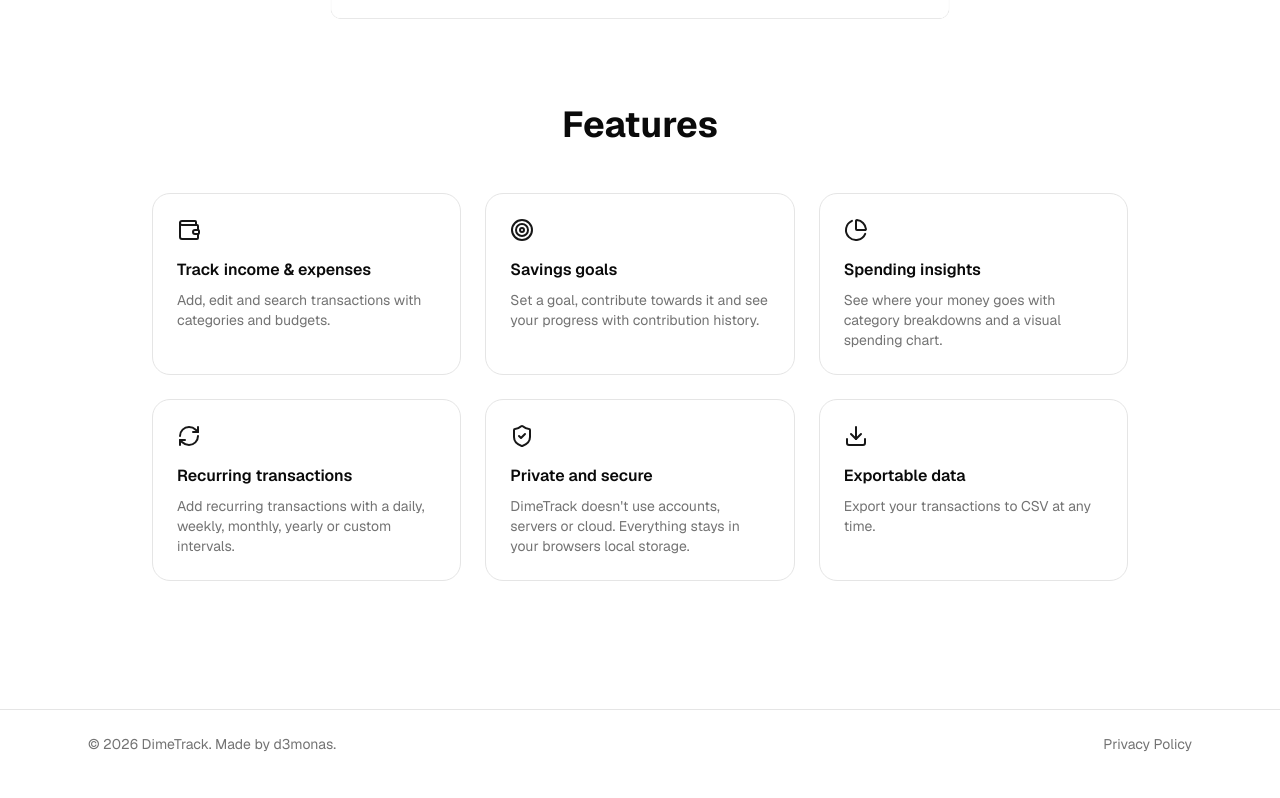
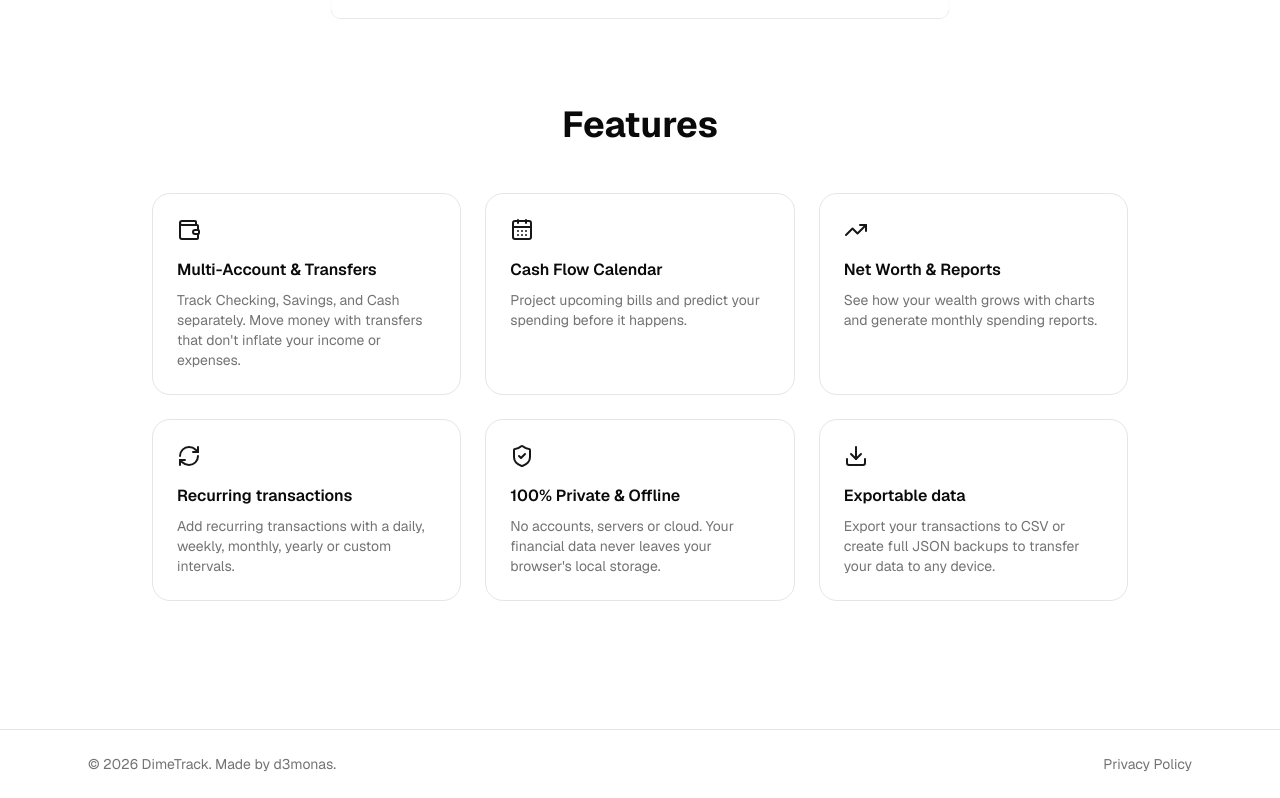
Before and after one commit to d3monas/DimeTrack, a Next.js app: page / in a window 1280 px wide. Shown: the part 966-1764 px from the top of the page. Built offline with nearby package versions, Linux system fonts and the light colour scheme.

Commit message:
feat: update landing page features

```diff
--- a/app/page.tsx
+++ b/app/page.tsx
@@ -3,7 +3,7 @@
 import Link from "next/link"
 import Image from "next/image"
 import { Button } from "@/components/ui/button"
-import { Wallet, Target, PieChart, RefreshCw, ShieldCheck, Download } from "lucide-react"
+import { Wallet, Target, PieChart, RefreshCw, ShieldCheck, Download, CalendarDays, TrendingUp } from "lucide-react"
 import { ThemeToggle } from "@/components/theme-provider"
 import { useState, useEffect } from "react"
 import { useTheme } from "next-themes"
@@ -11,18 +11,18 @@ import { useTheme } from "next-themes"
 const features = [
     {
         icon: Wallet,
-        title: "Track income & expenses",
-        description: "Add, edit and search transactions with categories and budgets."
+        title: "Multi-Account & Transfers",
+        description: "Track Checking, Savings, and Cash separately. Move money with transfers that don't inflate your income or expenses."
     },
     {
-        icon: Target,
-        title: "Savings goals",
-        description: "Set a goal, contribute towards it and see your progress with contribution history."
+        icon: CalendarDays,
+        title: "Cash Flow Calendar",
+        description: "Project upcoming bills and predict your spending before it happens."
     },
     {
-        icon: PieChart,
-        title: "Spending insights",
-        description: "See where your money goes with category breakdowns and a visual spending chart."
+        icon: TrendingUp,
+        title: "Net Worth & Reports",
+        description: "See how your wealth grows with charts and generate monthly spending reports."
     },
     {
         icon: RefreshCw,
@@ -31,13 +31,13 @@ const features = [
     },
     {
         icon: ShieldCheck,
-        title: "Private and secure",
-        description: "DimeTrack doesn't use accounts, servers or cloud. Everything stays in your browsers local storage."
+        title: "100% Private & Offline",
+        description: "No accounts, servers or cloud. Your financial data never leaves your browser's local storage."
     },
     {
         icon: Download,
         title: "Exportable data",
-        description: "Export your transactions to CSV at any time."
+        description: "Export your transactions to CSV or create full JSON backups to transfer your data to any device."
     }
 ]
 
```
Also changed, not shown: public/dashboard-dark.png, public/dashboard-dark3.png (added).
